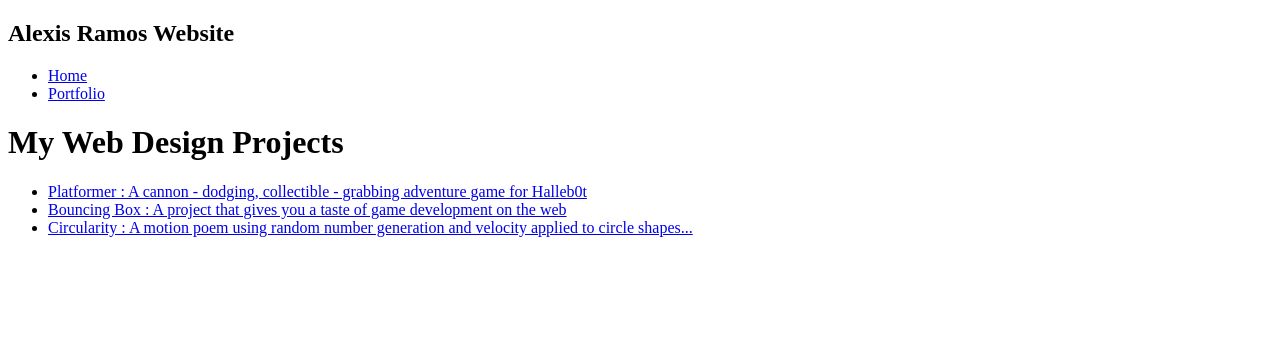
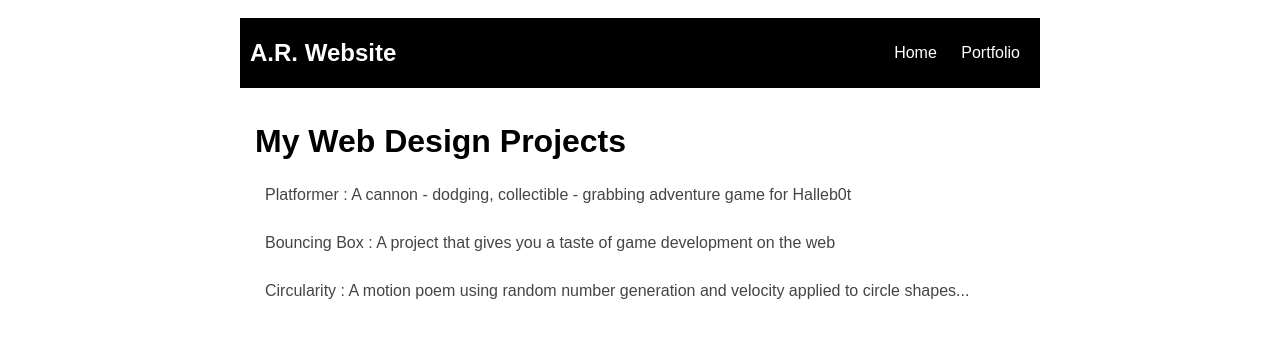
Before and after one commit to alexisramos1/alexisramos1.github.io, a plain HTML site: page portfolio.html in a window 1280 px wide. Drawn offline with Linux system fonts and the light colour scheme.

Commit message:
add portfolio.html file

```diff
--- a/portfolio.html
+++ b/portfolio.html
@@ -2,13 +2,13 @@
 <html>
     <head>
         <title>Mr.Ramos's Website!</title>
-        <linl rel="stylesheet"  href="style.css"></linl>
+        <link rel="stylesheet"  href="style.css"></linl>
     </head>
 
     <body>
         <div id="all-contents">
             <nav>
-                <h1>Alexis Ramos Website</h1>
+                <h1>A.R. Website</h1>
                 <ul id="nav-ul">
                    <li class="nav-li">
                    <a class="nav-a" href="index.html">Home</a>
--- a/style.css
+++ b/style.css
@@ -61,3 +61,28 @@ main {
 h2, h3 {
     margin: 0px;
 }
+         /* portfolio styles */
+         .content h1 {
+            color: black;
+        }
+
+        #portfolio {
+            list-style-type: none;
+            padding-left: 0;
+        }
+
+        #portfolio li {
+            background: #fff;
+            padding: 10px;
+            border-radius: 10px;
+            margin-bottom: 10px;
+        }
+
+        #portfolio li:hover {
+            background: #eee;
+        }
+
+        #portfolio a {
+            text-decoration: none;
+            color: #454545;
+        }
```
